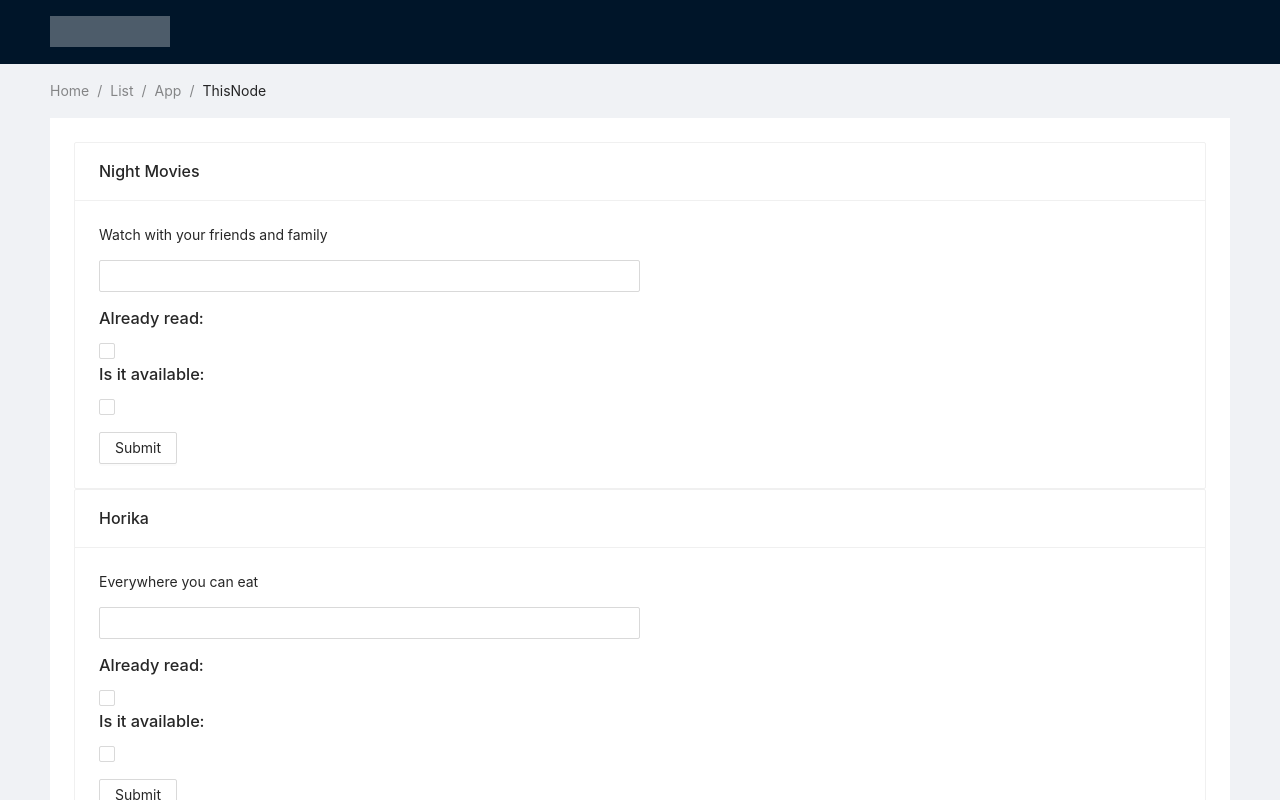
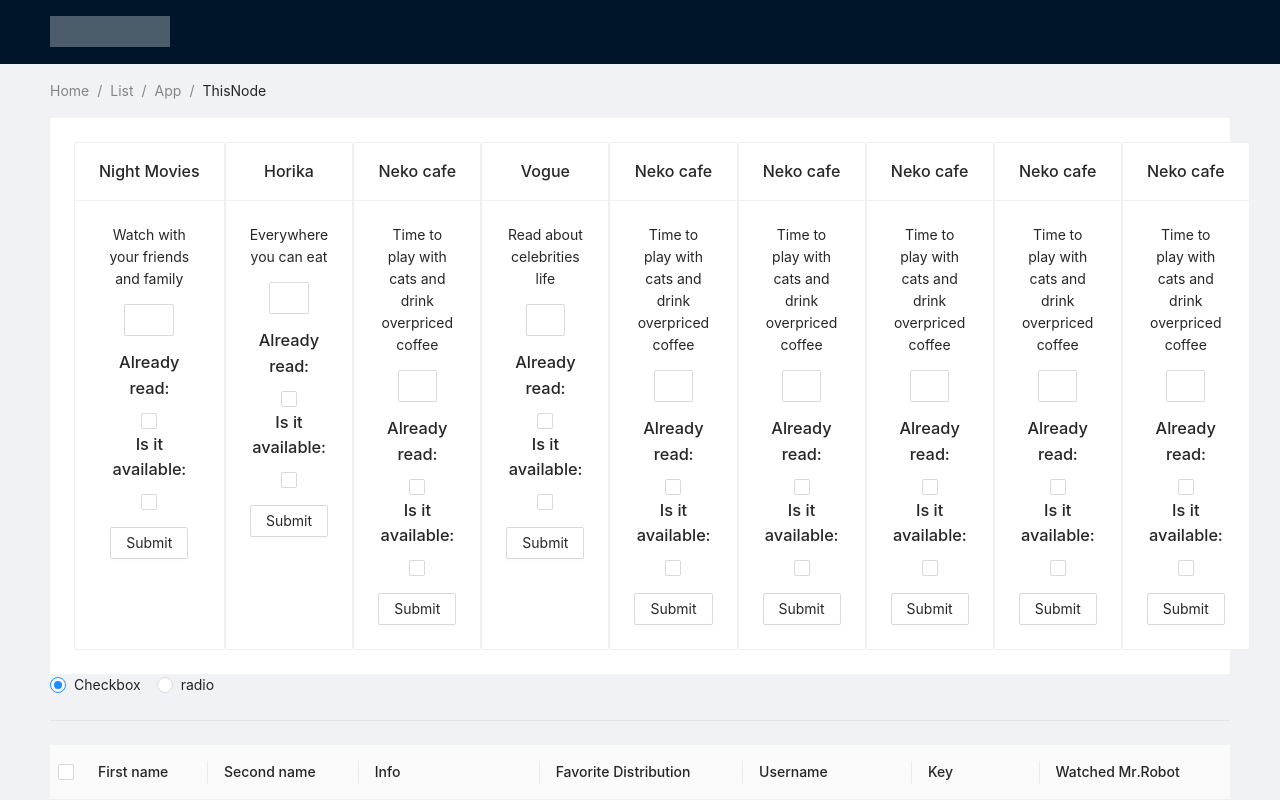
Before and after one commit to UltraMarineOwl/First_labratory_work, a React (Create React App) app: page / in a window 1280 px wide. Shown: the top 800 px of the page. Built offline with nearby package versions, Linux system fonts and the light colour scheme.

Commit message:
some_changes

```diff
--- a/src/App.tsx
+++ b/src/App.tsx
@@ -7,7 +7,6 @@ function App() {
   return (
       <>
         <LayoutCustom></LayoutCustom>
-          <FooterNow></FooterNow>
       </>
   );
 }
--- a/src/Form/FormsStyle.css
+++ b/src/Form/FormsStyle.css
@@ -3,3 +3,7 @@
 .ant-input{
     width: 50%;
 }
+
+.ant-card {
+    text-align: center;
+}
--- a/src/Layouts/LayoutC.css
+++ b/src/Layouts/LayoutC.css
@@ -19,3 +19,8 @@
 [data-theme="dark"] .site-layout-content {
     background: #141414;
 }
+
+.site-layout-content {
+    width: 100%;
+    display: flex;
+}
--- a/src/Layouts/LayoutCustom.tsx
+++ b/src/Layouts/LayoutCustom.tsx
@@ -9,6 +9,7 @@ import {IContentModel} from "../Interfaces/interface";
 import { useLocalStorage } from "../index";
 import {observer} from "mobx-react-lite";
 import Inher from "../Interfaces/inher";
+import {FooterNow} from "./FooterFor";
 
 const { Header, Content } = Layout;
 
@@ -42,8 +43,9 @@ export const LayoutCustom = observer(() =>{
                         })
                         }
                     </div>
-                    <Inher ></Inher>
+                    <Inher></Inher>
                     <Forms></Forms>
+                    <FooterNow></FooterNow>
                 </Content>
             </Layout>,
         </>
--- a/src/mobx_imp/local_store/StoreContain.tsx
+++ b/src/mobx_imp/local_store/StoreContain.tsx
@@ -30,7 +30,47 @@ const storageContain = LocalStorage.create({
             seen: false,
             notes: '',
             available: false,
-        }
+        },
+        {
+            id: '5',
+            title: 'Neko cafe',
+            description: 'Time to play with cats and drink overpriced coffee',
+            seen: false,
+            notes: '',
+            available: false,
+        },
+        {
+            id: '6',
+            title: 'Neko cafe',
+            description: 'Time to play with cats and drink overpriced coffee',
+            seen: false,
+            notes: '',
+            available: false,
+        },
+        {
+            id: '7',
+            title: 'Neko cafe',
+            description: 'Time to play with cats and drink overpriced coffee',
+            seen: false,
+            notes: '',
+            available: false,
+        },
+        {
+            id: '8',
+            title: 'Neko cafe',
+            description: 'Time to play with cats and drink overpriced coffee',
+            seen: false,
+            notes: '',
+            available: false,
+        },
+        {
+            id: '9',
+            title: 'Neko cafe',
+            description: 'Time to play with cats and drink overpriced coffee',
+            seen: false,
+            notes: '',
+            available: false,
+        },
     ]
 })
 
--- a/src/mobx_imp/models/ContentModel.tsx
+++ b/src/mobx_imp/models/ContentModel.tsx
@@ -20,6 +20,7 @@ export const ContentModel = types.model('ContentModel', {
     .actions((self) => ({
         changeNotes(value: string) {
             self.notes = value
+            console.log(">>note", self.notes)
         },
 
         changeSeen(state: boolean) {
```
